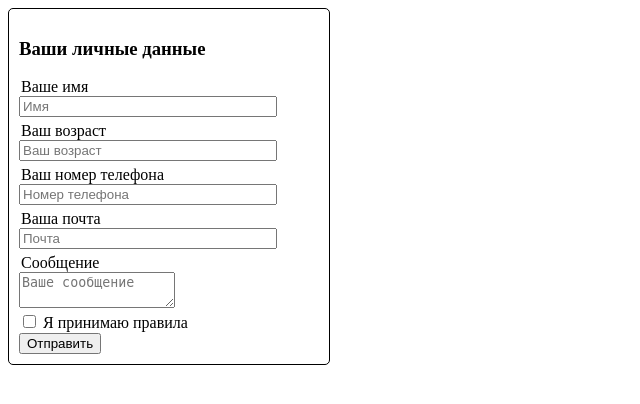
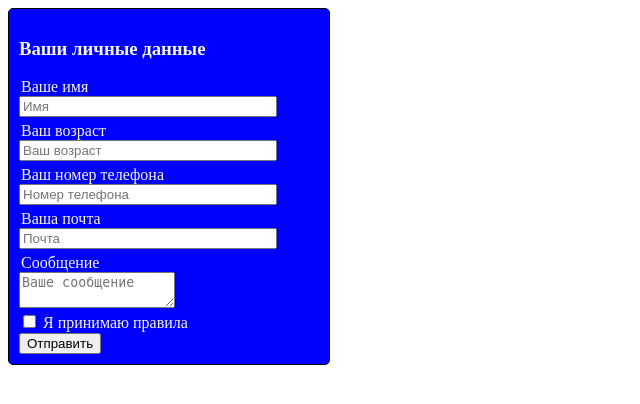
Before and after one commit to pavel-sor/homework2025, a PHP site: page /lesson-html-42/index.html in a window 1280 px wide. Shown: the top 404 px of the page, without its empty margins (0-640 px from the left). Run offline with PHP 8.4, Linux system fonts and the light colour scheme.

Commit message:
Update style.css

```diff
--- a/lesson-html-42/css/style.css
+++ b/lesson-html-42/css/style.css
@@ -3,6 +3,8 @@
   padding: 10px;
   border: 1px solid #000;
   border-radius: 5px;
+  background-color: blue;
+  color: beige;
 
 }
 
```
